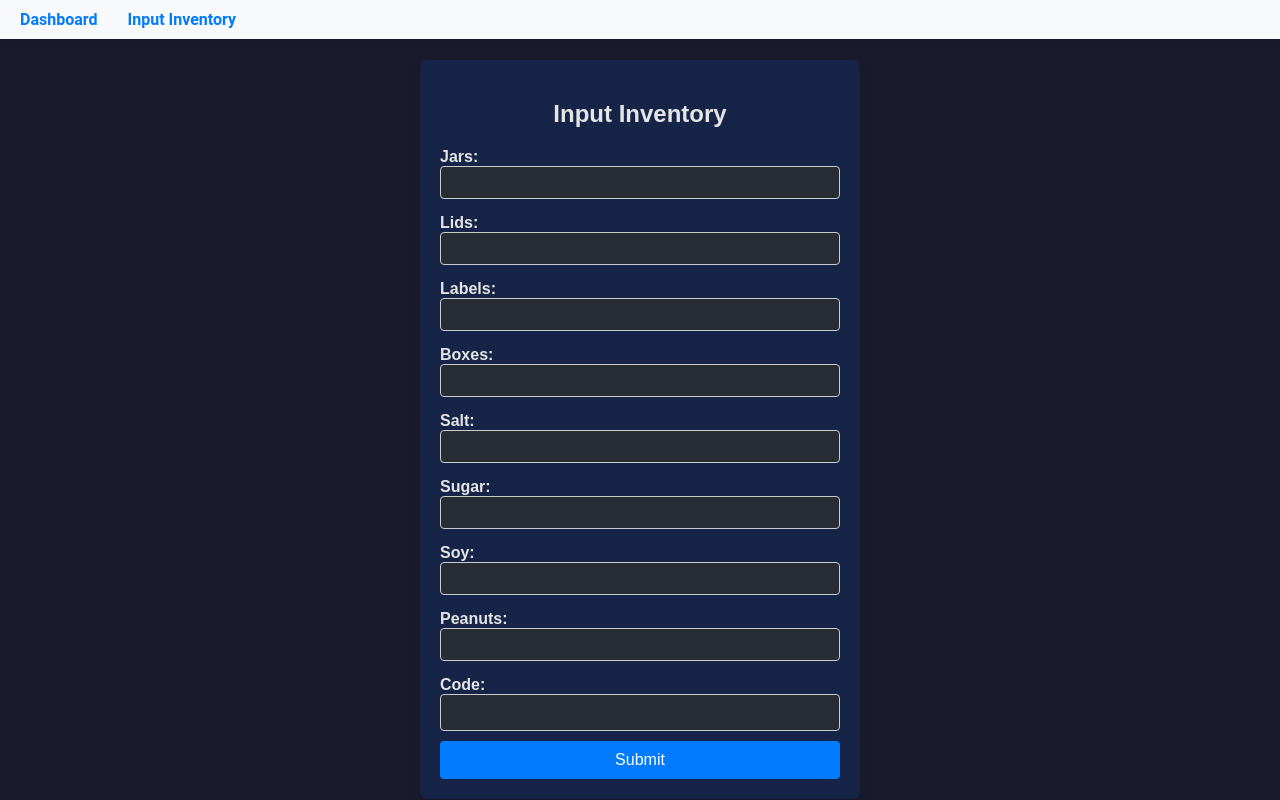
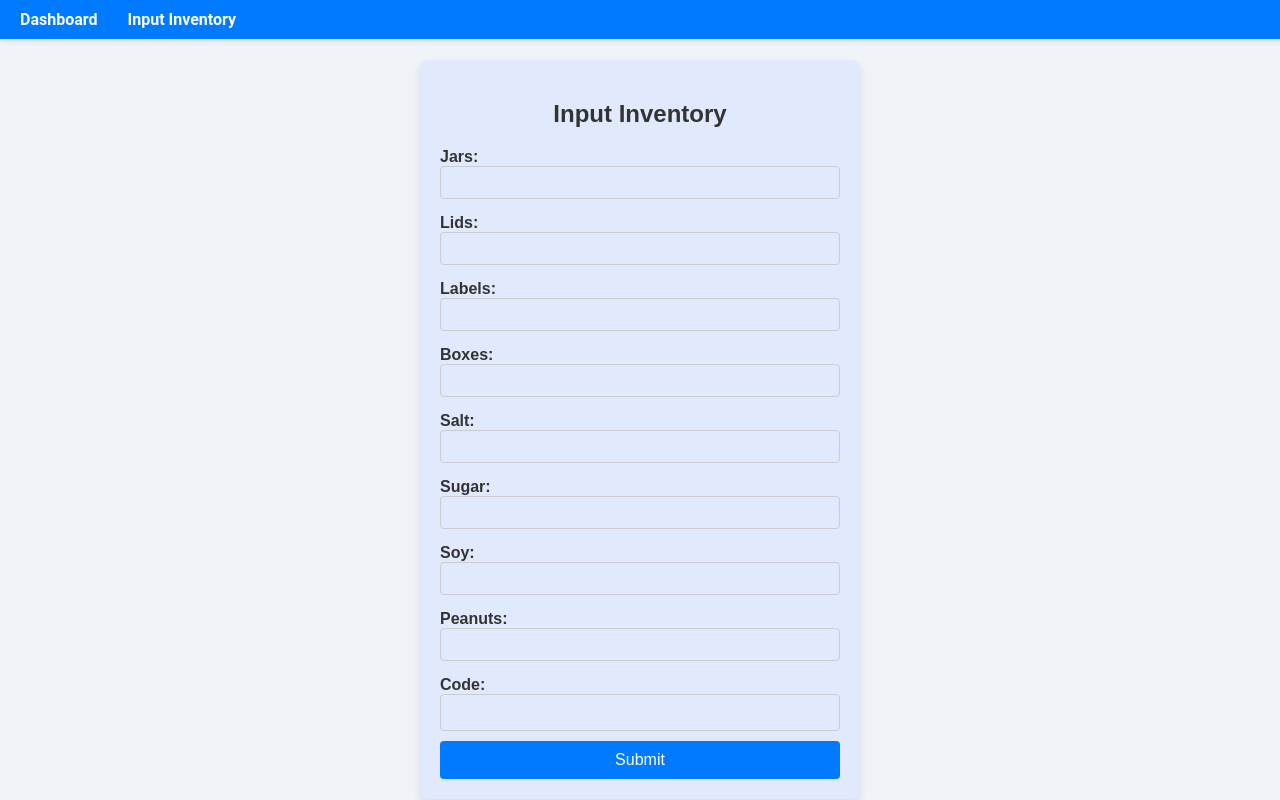
Before and after one commit to PremKumar-1/t3nbnutty, a React (Create React App) app: page /input in a window 1280 px wide. Built offline with nearby package versions, Linux system fonts and the light colour scheme.

Commit message:
professionalism round 2

```diff
--- a/src/App.css
+++ b/src/App.css
@@ -1,6 +1,6 @@
 body {
-  background-color: #1a1a2e;
-  color: #e5e5e5;
+  background-color: #f0f4f8;
+  color: #333;
   font-family: 'Roboto', sans-serif;
 }
 
@@ -30,18 +30,18 @@ padding-top: 60px; /* Adjust padding to prevent overlap with the fixed navbar */
 }
 
 .App-header {
-background-color: #282c34;
+background-color: #e0eafc;
 min-height: 100vh;
 display: flex;
 flex-direction: column;
 align-items: center;
 justify-content: center;
 font-size: calc(10px + 2vmin);
-color: white;
+color: #333;
 }
 
 .App-link {
-color: #61dafb;
+color: #007bff;
 }
 
 @keyframes App-logo-spin {
@@ -54,7 +54,7 @@ to {
 }
 
 h1, h2, h3, h4, h5, h6 {
-  color: #e5e5e5;
+  color: #333;
 }
 
 button {
@@ -72,8 +72,8 @@ button:hover {
 }
 
 input, select {
-  background-color: #282c34;
-  color: #e5e5e5;
+  background-color: #e0eafc;
+  color: #333;
   border: 1px solid #ccc;
   padding: 10px;
   border-radius: 4px;
@@ -84,6 +84,6 @@ input, select {
 label {
   display: block;
   font-weight: bold;
-  color: #e5e5e5;
+  color: #333;
   margin-bottom: 10px;
 }
--- a/src/InputInventory.css
+++ b/src/InputInventory.css
@@ -3,16 +3,16 @@
     max-width: 400px;
     margin: auto;
     font-family: Arial, sans-serif;
-    background-color: #162447;
+    background-color: #e0eafc;
     border-radius: 8px;
     box-shadow: 0 4px 8px rgba(0, 0, 0, 0.1);
-    color: #e5e5e5;
+    color: #333;
 }
 
 .input-inventory h2 {
     text-align: center;
     margin-bottom: 20px;
-    color: #e5e5e5;
+    color: #333;
 }
 
 .form-group {
@@ -23,12 +23,12 @@
     display: block;
     font-weight: bold;
     margin-bottom: 5px;
-    color: #e5e5e5;
+    color: #333;
 }
 
 .form-group input {
-    background-color: #282c34;
-    color: #e5e5e5;
+    background-color: #e0eafc;
+    color: #333;
     border: 1px solid #ccc;
     padding: 8px;
     box-sizing: border-box;
--- a/src/JarCount.css
+++ b/src/JarCount.css
@@ -9,7 +9,7 @@
     width: 90%;       /* Responsive width */
     max-width: 600px; /* Max width to prevent it from being too large */
     height: auto;     /* Responsive height */
-    background-color: #1f4068;
+    background-color: #e0eafc;
     border-radius: 10px;
     padding: 20px;
 }
@@ -26,7 +26,7 @@
 }
 
 .dashboard label, .shift-timings label {
-    color: #e5e5e5;
+    color: #333;
 }
 
 #date-picker {
@@ -34,8 +34,8 @@
     margin-bottom: 20px;
     border: 1px solid #ccc;
     border-radius: 4px;
-    background-color: #282c34;
-    color: #e5e5e5;
+    background-color: #e0eafc;
+    color: #333;
 }
 
 .shift-timings {
@@ -45,8 +45,8 @@
 
 .shift-timings input[type="time"],
 .shift-timings input[type="text"] {
-    background-color: #282c34;
-    color: #e5e5e5;
+    background-color: #e0eafc;
+    color: #333;
     border: 1px solid #ccc;
     padding: 8px;
     margin-bottom: 10px;
@@ -71,21 +71,22 @@
     width: 100%;
     border-collapse: collapse;
     margin-bottom: 20px;
-    background-color: #162447;
-    color: #e5e5e5;
+    background-color: #e0eafc;
+    color: #333;
     border-radius: 10px;
     overflow: hidden;
     box-shadow: 0 4px 8px rgba(0, 0, 0, 0.1);
 }
 
 .data-table th, .data-table td {
-    border: 1px solid #1f4068;
+    border: 1px solid #ccc;
     padding: 8px;
     text-align: left;
 }
 
 .data-table th {
-    background-color: #1f4068;
+    background-color: #007bff;
+    color: #fff;
     font-weight: bold;
 }
 
--- a/src/Navbar.css
+++ b/src/Navbar.css
@@ -1,6 +1,6 @@
 .navbar {
     width: 100%;
-    background-color: #f8f9fa;
+    background-color: #007bff;
     padding: 10px;
     box-shadow: 0 2px 5px rgba(0, 0, 0, 0.1);
     position: fixed;
@@ -12,7 +12,7 @@
 .navbar h3 {
     display: inline-block;
     margin-right: 20px;
-    color: #333;
+    color: #fff;
 }
 
 .navbar ul {
@@ -29,7 +29,7 @@
 
 .navbar ul li a {
     text-decoration: none;
-    color: #007bff;
+    color: #fff;
     font-weight: bold;
     padding: 10px;
     border-radius: 4px;
@@ -37,6 +37,5 @@
 }
 
 .navbar ul li a:hover {
-    background-color: #007bff;
-    color: white;
+    background-color: #0056b3;
 }
--- a/src/ShiftSummary.css
+++ b/src/ShiftSummary.css
@@ -2,14 +2,14 @@
     padding: 20px;
     font-family: Arial, sans-serif;
     text-align: center;
-    background-color: #1f4068;
+    background-color: #e0eafc;
     border-radius: 10px;
     box-shadow: 0 4px 8px rgba(0, 0, 0, 0.1);
 }
 
 .shift-summary h1 {
     margin-bottom: 20px;
-    color: #e5e5e5;
+    color: #333;
 }
 
 .shift-summary .interval-selector {
@@ -19,15 +19,15 @@
 .shift-summary .interval-selector label {
     margin-right: 10px;
     font-weight: bold;
-    color: #e5e5e5;
+    color: #333;
 }
 
 .shift-summary .interval-selector select {
     padding: 8px;
     border: 1px solid #ccc;
     border-radius: 4px;
-    background-color: #282c34;
-    color: #e5e5e5;
+    background-color: #e0eafc;
+    color: #333;
 }
 
 .shift-summary canvas {
--- a/src/Speedometer.css
+++ b/src/Speedometer.css
@@ -3,14 +3,14 @@
     width: 90%;       /* Responsive width */
     max-width: 600px; /* Max width to prevent it from being too large */
     height: auto;     /* Responsive height */
-    background-color: #1f4068;
+    background-color: #e0eafc;
     border-radius: 10px;
     padding: 20px;
-    color: #e5e5e5;
+    color: #333;
 }
 
 h3 {
-    color: #e5e5e5;
+    color: #333;
 }
 
 @media (min-width: 768px) {
--- a/src/Speedometer.js
+++ b/src/Speedometer.js
@@ -10,7 +10,7 @@ const Speedometer = ({ jarsPerMinute, title }) => {
                 id="gauge-chart"
                 nrOfLevels={30}
                 percent={jarsPerMinute / 100}  // Adjusted for larger scale
-                textColor="#e5e5e5"
+                textColor="#333"
                 formatTextValue={(value) => `${value.toFixed(2)} Jars/min`}
                 colors={['#00FF00', '#FFDD00', '#FF0000']}
                 animate={true}
```
